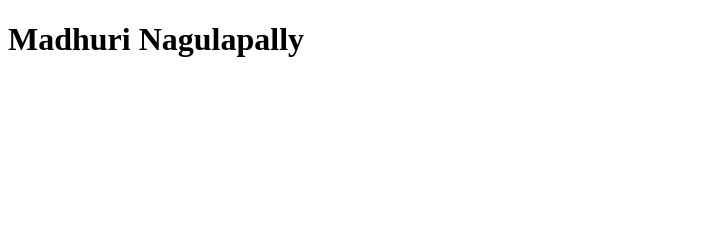
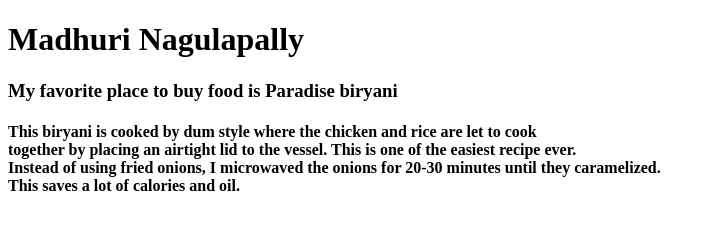
Before and after one commit to 44-563-Web-Apps-S22/webapps-s22-assignment-3-Madhuri221998, a plain HTML site: page index.html in a window 1280 px wide. Shown: the whole page, without its empty margins (0-715 px from the left). Drawn offline with Linux system fonts and the light colour scheme.

Commit message:
made changes at the local repo

```diff
--- a/index.html
+++ b/index.html
@@ -7,3 +7,9 @@
     <h1> Madhuri Nagulapally </h1>
 </body>
 </html>
+
+<h3> My favorite place to buy food is Paradise biryani</h3>
+<h4> This biryani is cooked by dum style where the chicken and rice are let to cook <br>
+    together by placing an airtight lid to the vessel. This is one of the easiest recipe ever. <br>
+    Instead of using fried onions, I microwaved the onions for 20-30 minutes until they caramelized.<br>
+    This saves a lot of calories and oil.</h4>
```
